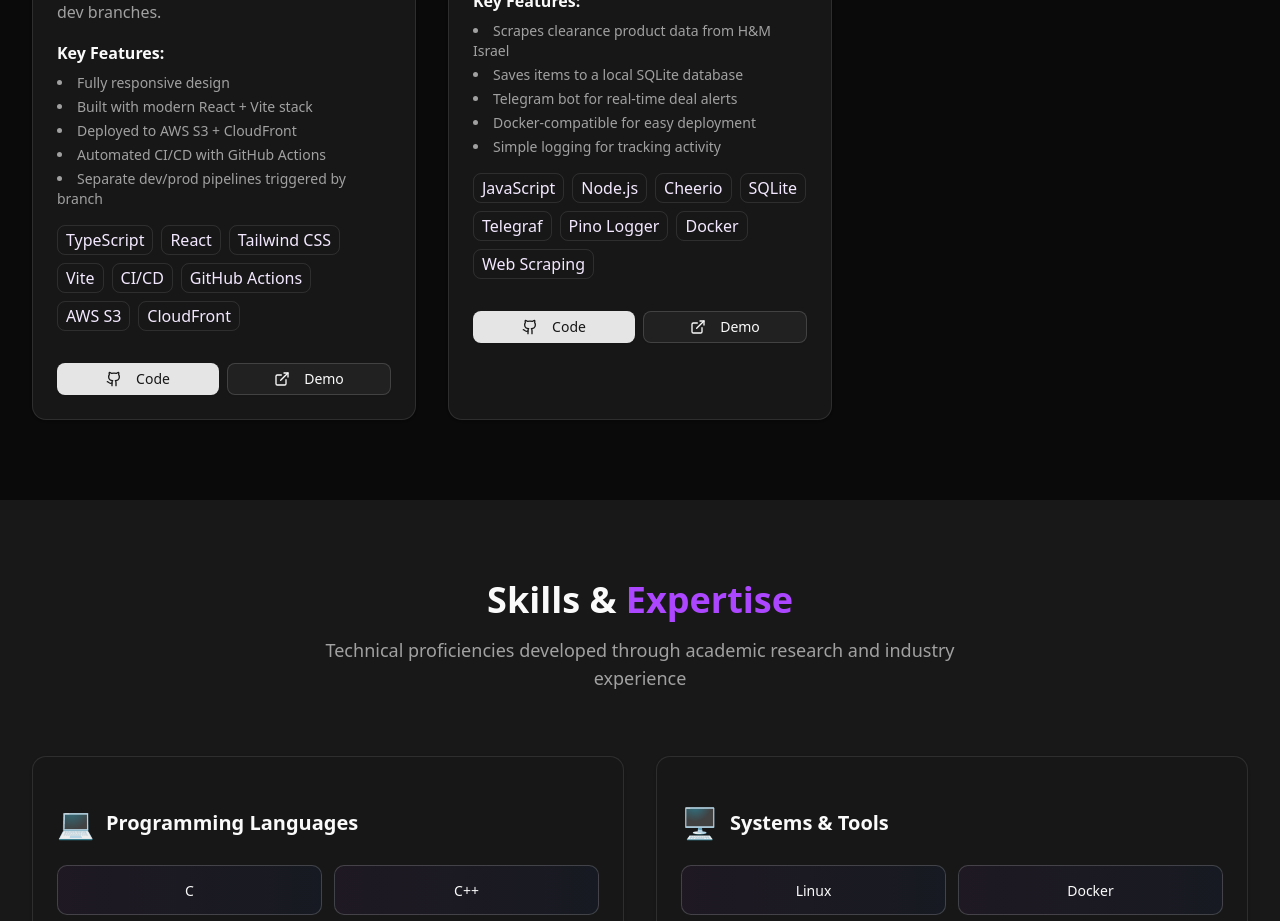
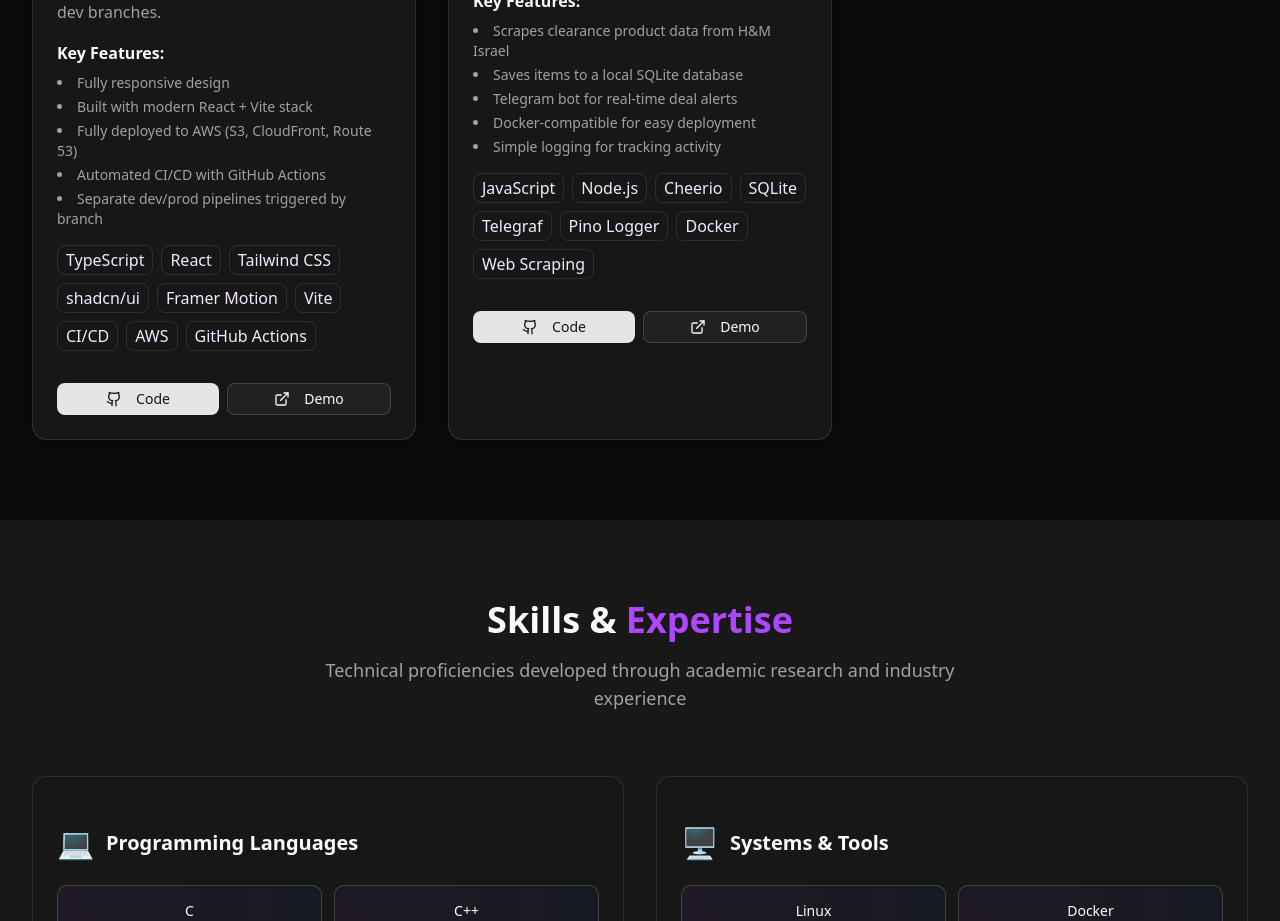
Before and after one commit to NaomiRiv/naomi-portfolio, a React (Vite) app: page / in a window 1280 px wide. Shown: the part 3520-4441 px from the top of the page. Built offline with nearby package versions, Linux system fonts and the light colour scheme.

Commit message:
Update Personal Porfolio project

```diff
--- a/src/components/sections/projects.tsx
+++ b/src/components/sections/projects.tsx
@@ -18,11 +18,12 @@ export function Projects() {
         "TypeScript",
         "React",
         "Tailwind CSS",
+        "shadcn/ui",
+        "Framer Motion",
         "Vite",
         "CI/CD",
+        "AWS",
         "GitHub Actions",
-        "AWS S3",
-        "CloudFront",
       ],
       category: "Frontend",
       date: "June 2025",
@@ -31,7 +32,7 @@ export function Projects() {
       features: [
         "Fully responsive design",
         "Built with modern React + Vite stack",
-        "Deployed to AWS S3 + CloudFront",
+        "Fully deployed to AWS (S3, CloudFront, Route 53)",
         "Automated CI/CD with GitHub Actions",
         "Separate dev/prod pipelines triggered by branch",
       ],
```
